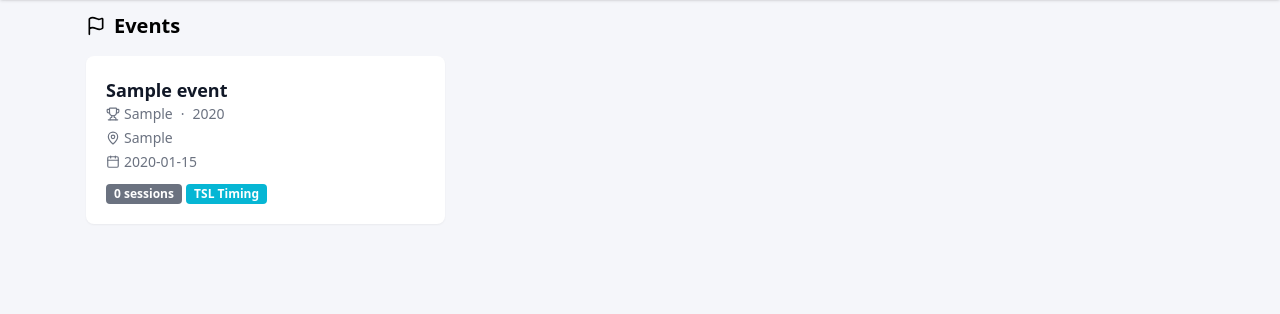
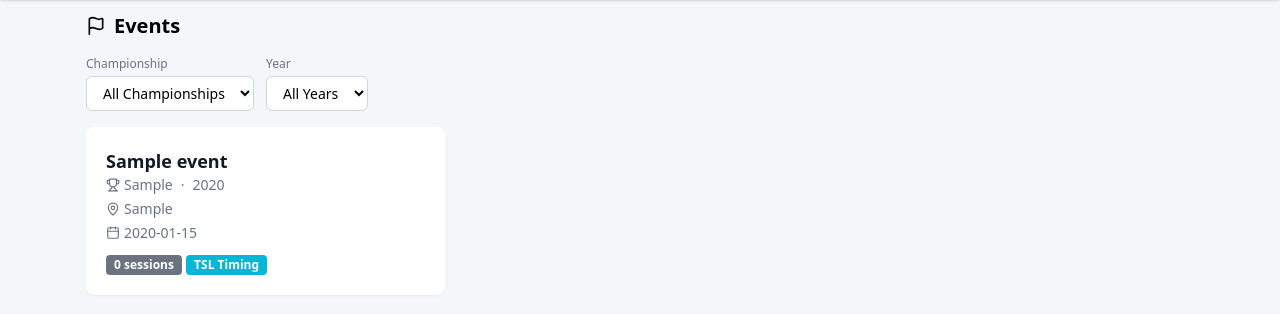
Before and after one commit to Michael-LY/race-timing, a Flask app: page / in a window 1280 px wide. Shown: the part 56-370 px from the top of the page. Run offline with Flask 3, Linux system fonts and the light colour scheme; tables that the repository leaves empty hold one stand-in row (values such as "Sample post"); some libraries are stand-ins or nearby versions.

Commit message:
Add year and championship filters on homepage
- Add dropdown filters for Championship and Year on index page
- Filters auto-submit on change, clear button resets both
- Only shown when there are events with year/championship data

Co-Authored-By: Claude Fable 5 <noreply@anthropic.com>

```diff
--- a/routes.py
+++ b/routes.py
@@ -112,8 +112,28 @@ def allowed_file(filename):
 # ---------------------------------------------------------------------------
 @bp.route("/")
 def index():
-    events = Event.query.order_by(Event.created_at.desc()).all()
-    return render_template("index.html", events=events)
+    query = Event.query
+
+    year = request.args.get("year", "").strip()
+    championship = request.args.get("championship", "").strip()
+
+    if year:
+        try:
+            query = query.filter(Event.year == int(year))
+        except ValueError:
+            pass
+    if championship:
+        query = query.filter(Event.championship == championship)
+
+    events = query.order_by(Event.created_at.desc()).all()
+
+    # Distinct filter options from all events
+    years = sorted(set(e.year for e in Event.query.all() if e.year), reverse=True)
+    championships = sorted(set(e.championship for e in Event.query.all() if e.championship))
+
+    return render_template("index.html", events=events,
+                           years=years, championships=championships,
+                           selected_year=year, selected_championship=championship)
 
 
 # ---------------------------------------------------------------------------
--- a/templates/index.html
+++ b/templates/index.html
@@ -12,6 +12,40 @@
     </a>
     {% endif %}
 </div>
+
+{% if years or championships %}
+<form method="GET" action="{{ url_for('main.index') }}" class="mb-4 flex flex-wrap items-end gap-3">
+    {% if championships %}
+    <div>
+        <label for="championship" class="block text-xs font-medium text-gray-500 mb-1">Championship</label>
+        <select name="championship" id="championship" onchange="this.form.submit()"
+                class="border border-gray-300 rounded-md px-3 py-1.5 text-sm focus:outline-none focus:ring-2 focus:ring-blue-500 bg-white">
+            <option value="">All Championships</option>
+            {% for c in championships %}
+            <option value="{{ c }}" {% if selected_championship == c %}selected{% endif %}>{{ c }}</option>
+            {% endfor %}
+        </select>
+    </div>
+    {% endif %}
+    {% if years %}
+    <div>
+        <label for="year" class="block text-xs font-medium text-gray-500 mb-1">Year</label>
+        <select name="year" id="year" onchange="this.form.submit()"
+                class="border border-gray-300 rounded-md px-3 py-1.5 text-sm focus:outline-none focus:ring-2 focus:ring-blue-500 bg-white">
+            <option value="">All Years</option>
+            {% for y in years %}
+            <option value="{{ y }}" {% if selected_year == y|string %}selected{% endif %}>{{ y }}</option>
+            {% endfor %}
+        </select>
+    </div>
+    {% endif %}
+    {% if selected_year or selected_championship %}
+    <a href="{{ url_for('main.index') }}" class="text-sm text-gray-500 hover:text-gray-700 no-underline inline-flex items-center gap-1 pb-0.5">
+        <i data-lucide="x" class="w-3.5 h-3.5"></i> Clear
+    </a>
+    {% endif %}
+</form>
+{% endif %}
 
 {% if events %}
 <div class="grid grid-cols-1 md:grid-cols-2 lg:grid-cols-3 gap-4">
```
